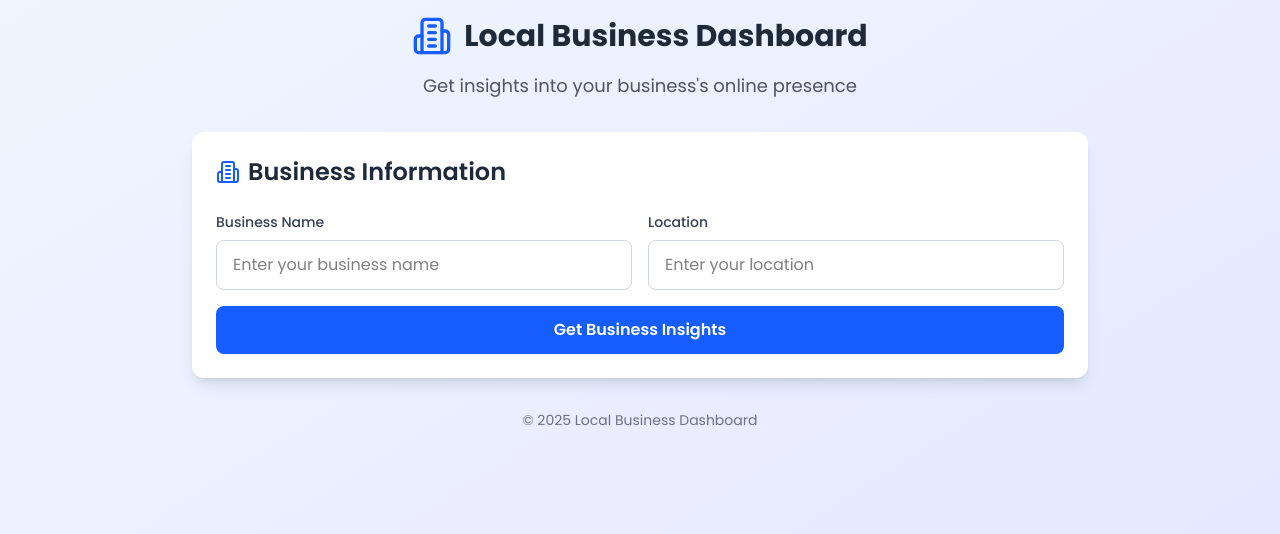
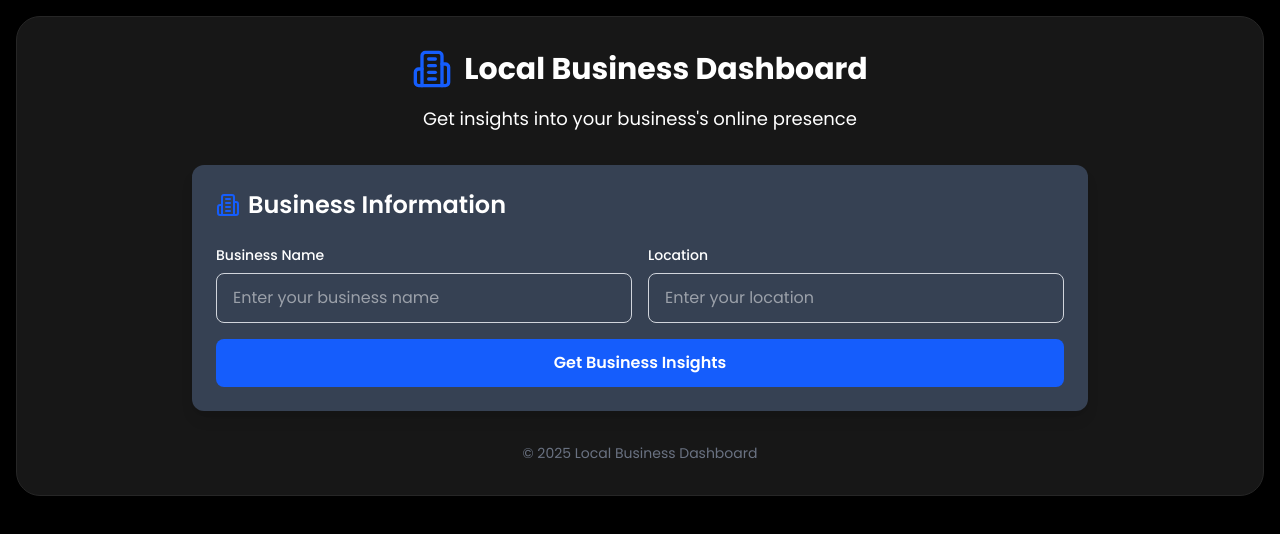
Before and after one commit to HarikumarSenthil/Growthproaifrontend, a React (Vite) app in the folder growthproai/: page / in a window 1280 px wide. Shown: the top 534 px of the page. Built offline with nearby package versions, Linux system fonts and the light colour scheme; the HTML template or start-up script is replaced by a standard one.

Commit message:
AddedAnimations

```diff
--- /dev/null
+++ b/growthproai/reactbits/SpotlightCard/SpotlightCard.jsx
@@ -0,0 +1,56 @@
+import { useRef, useState } from "react";
+
+const SpotlightCard = ({ children, className = "", spotlightColor = "rgba(255, 255, 255, 0.25)" }) => {
+  const divRef = useRef(null);
+  const [isFocused, setIsFocused] = useState(false);
+  const [position, setPosition] = useState({ x: 0, y: 0 });
+  const [opacity, setOpacity] = useState(0);
+
+  const handleMouseMove = (e) => {
+    if (!divRef.current || isFocused) return;
+
+    const rect = divRef.current.getBoundingClientRect();
+    setPosition({ x: e.clientX - rect.left, y: e.clientY - rect.top });
+  };
+
+  const handleFocus = () => {
+    setIsFocused(true);
+    setOpacity(0.6);
+  };
+
+  const handleBlur = () => {
+    setIsFocused(false);
+    setOpacity(0);
+  };
+
+  const handleMouseEnter = () => {
+    setOpacity(0.6);
+  };
+
+  const handleMouseLeave = () => {
+    setOpacity(0);
+  };
+
+  return (
+    <div
+      ref={divRef}
+      onMouseMove={handleMouseMove}
+      onFocus={handleFocus}
+      onBlur={handleBlur}
+      onMouseEnter={handleMouseEnter}
+      onMouseLeave={handleMouseLeave}
+      className={`relative rounded-3xl border border-neutral-800 bg-neutral-900 overflow-hidden p-8 ${className}`}
+    >
+      <div
+        className="pointer-events-none absolute inset-0 opacity-0 transition-opacity duration-500 ease-in-out"
+        style={{
+          opacity,
+          background: `radial-gradient(circle at ${position.x}px ${position.y}px, ${spotlightColor}, transparent 80%)`,
+        }}
+      />
+      {children}
+    </div>
+  );
+};
+
+export default SpotlightCard;
--- a/growthproai/src/Components/cards/BusinessCard.jsx
+++ b/growthproai/src/Components/cards/BusinessCard.jsx
@@ -2,7 +2,6 @@ import React from 'react';
 import RatingCard from './RatingCard';
 import ReviewsCard from './ReviewsCard';
 import SEOHeadlineCard from './SEOHeadlineCard';
-
 const BusinessCard = ({
   businessData,
   businessName,
@@ -12,8 +11,9 @@ const BusinessCard = ({
   if (!businessData) return null;
 
   return (
-    <div className="bg-white rounded-xl shadow-lg p-6">
-      <h2 className="text-2xl font-semibold text-gray-800 mb-6">
+    <div className="bg-gray-700 rounded-xl shadow-lg p-6">
+
+      <h2 className="text-2xl font-semibold text-white mb-6">
         Business Insights for {businessName}
       </h2>
 
--- a/growthproai/src/Components/cards/SEOHeadlineCard.jsx
+++ b/growthproai/src/Components/cards/SEOHeadlineCard.jsx
@@ -17,7 +17,7 @@ const SEOHeadlineCard = ({
         <button
             onClick={onRegenerate}
             disabled={isRegenerating}
-            className="bg-purple-600 hover:bg-purple-700 disabled:bg-purple-400 text-white px-4 md:text-md py-2 rounded-lg transition-colors flex items-center gap-2 text-sm min-w-[140px] justify-center"
+            className="bg-purple-600 hover:bg-purple-700 cursor-pointer disabled:bg-purple-400 text-white px-4 md:text-md py-2 rounded-lg transition-colors flex items-center gap-2 text-sm min-w-[140px] justify-center"
             >
             <span className={`${isRegenerating ? 'opacity-100' : 'opacity-0'} transition-opacity absolute`}>
                 <LoadingSpinner text="Generating..." />
--- a/growthproai/src/Components/common/Header.jsx
+++ b/growthproai/src/Components/common/Header.jsx
@@ -6,11 +6,11 @@ const Header = () => {
     <div className="text-center mb-8">
       <div className="flex items-center justify-center gap-3 mb-4">
         <Building2 className="w-10 h-10 text-blue-600" />
-        <h1 className="md:text-3xl text-xl font-bold text-gray-800">
+        <h1 className="md:text-3xl text-xl font-bold text-white">
           Local Business Dashboard
         </h1>
       </div>
-      <p className="text-gray-600 md:text-lg text-md">
+      <p className="text-white md:text-lg text-md">
         Get insights into your business's online presence
       </p>
     </div>
--- a/growthproai/src/Components/forms/BusinessForm.jsx
+++ b/growthproai/src/Components/forms/BusinessForm.jsx
@@ -9,8 +9,8 @@ const BusinessForm = ({
   error
 }) => {
   return (
-    <div className="bg-white rounded-xl shadow-lg p-6 mb-8">
-      <h2 className="md:text-2xl text-md font-semibold text-gray-800 mb-6 flex items-center gap-2">
+    <div className="bg-gray-700 rounded-xl shadow-lg p-6 mb-8">
+      <h2 className="md:text-2xl text-md font-semibold text-white mb-6 flex items-center gap-2">
         <Building2 className="w-6 h-6 text-blue-600" />
         Business Information
       </h2>
@@ -18,7 +18,7 @@ const BusinessForm = ({
       <form onSubmit={onSubmit} className="space-y-4">
         <div className="grid md:grid-cols-2 gap-4">
           <div>
-            <label htmlFor="name" className="block text-sm font-medium text-gray-700 mb-2">
+            <label htmlFor="name" className="block text-sm font-medium text-white mb-2">
               Business Name
             </label>
             <input
@@ -27,14 +27,14 @@ const BusinessForm = ({
               name="name"
               value={formData.name}
               onChange={onInputChange}
-              className="w-full px-4 py-3 border border-gray-300 rounded-lg focus:ring-2 focus:ring-blue-500 focus:border-blue-500 transition-colors"
+              className="w-full px-4 py-3 border border-gray-300 rounded-lg focus:ring-2 text-white focus:ring-blue-500 focus:border-blue-500 transition-colors"
               placeholder="Enter your business name"
               required
             />
           </div>
 
           <div>
-            <label htmlFor="location" className="block text-sm font-medium text-gray-700 mb-2">
+            <label htmlFor="location" className="block text-sm font-medium text-white mb-2">
               Location
             </label>
             <input
@@ -43,7 +43,7 @@ const BusinessForm = ({
               name="location"
               value={formData.location}
               onChange={onInputChange}
-              className="w-full px-4 py-3 border border-gray-300 rounded-lg focus:ring-2 focus:ring-blue-500 focus:border-blue-500 transition-colors"
+              className="w-full px-4 py-3 border text-white border-gray-300 rounded-lg focus:ring-2 focus:ring-blue-500 focus:border-blue-500 transition-colors"
               placeholder="Enter your location"
               required
             />
--- a/growthproai/src/Components/layout/DashboardLayout.jsx
+++ b/growthproai/src/Components/layout/DashboardLayout.jsx
@@ -1,16 +1,22 @@
 import React from 'react';
 import Header from '../common/Header';
 import Footer from '../common/Footer';
+import SpotlightCard from '../../../reactbits/SpotlightCard/SpotlightCard';
+import { Sprout } from 'lucide-react';
 const DashboardLayout = ({ children }) => {
   return (
-    <div className="min-h-screen bg-gradient-to-br from-blue-50 to-indigo-100 p-4">
+    <div className="min-h-screen p-4 bg-black">
+       <SpotlightCard>
       <div className="max-w-4xl mx-auto">
         <Header />
+
         <main>
           {children}
         </main>
+
         <Footer />
       </div>
+      </SpotlightCard>
     </div>
   );
 };
```
